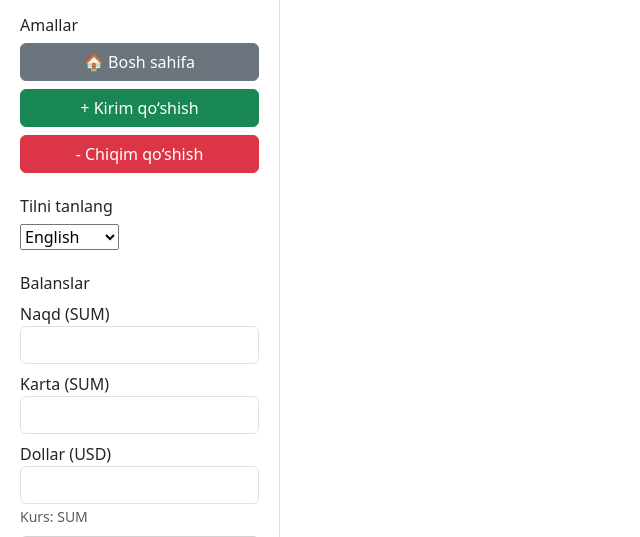
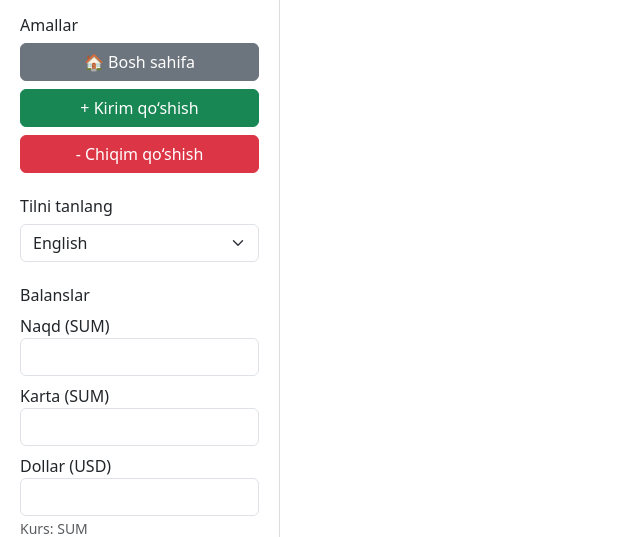
Before and after one commit to Sohib70/Kashelok, a Django app: page /home/index/ in a window 1280 px wide. Shown: the part 80-617 px from the top of the page, without its empty margins (0-640 px from the left). Run offline with Django 5.2, Linux system fonts and the light colour scheme; some libraries are stand-ins or nearby versions.

Commit message:
3 xil til qushildi1

```diff
--- a/templates/base.html
+++ b/templates/base.html
@@ -54,8 +54,8 @@
                 <h6>{% trans "Tilni tanlang" %}</h6>
                 <form method="post" action="{% url 'set_language' %}">
                     {% csrf_token %}
-    <input type="hidden" name="next" value="{{ request.path }}">
-    <select name="language" onchange="this.form.submit()">
+                    <input type="hidden" name="next" value="{{ request.get_full_path }}">
+                    <select name="language" onchange="this.form.submit()" class="form-select">
                         <option value="uz" {% if request.LANGUAGE_CODE == 'uz' %}selected{% endif %}>O‘zbekcha</option>
                         <option value="ru" {% if request.LANGUAGE_CODE == 'ru' %}selected{% endif %}>Русский</option>
                         <option value="en" {% if request.LANGUAGE_CODE == 'en' %}selected{% endif %}>English</option>
--- a/templates/dashboard.html
+++ b/templates/dashboard.html
@@ -2,6 +2,7 @@
 {% load humanize %}
 {% load i18n %}
 {% block content %}
+
 <h2>{% trans "Dashboard" %}</h2>
 
 <!-- Period va oraliq sana -->
@@ -58,7 +59,7 @@
         <div class="col-md-3 col-sm-6 mb-3">
             <div class="card p-2 text-center shadow-sm small-card">
                 {% if cat.icon %}
-                <img src="{{ cat.icon.url }}" width="160" class="mb-1"><br>
+                    <img src="{{ cat.icon.url }}" width="160" class="mb-1"><br>
                 {% endif %}
                 <strong>{{ cat.name }}</strong>
                 <p class="text-success mb-0">{{ cat.sum|intcomma }}</p>
@@ -74,7 +75,7 @@
         <div class="col-md-3 col-sm-6 mb-3">
             <div class="card p-2 text-center shadow-sm small-card">
                 {% if cat.icon %}
-                <img src="{{ cat.icon.url }}" width="160" class="mb-1"><br>
+                    <img src="{{ cat.icon.url }}" width="160" class="mb-1"><br>
                 {% endif %}
                 <strong>{{ cat.name }}</strong>
                 <p class="text-danger mb-0">{{ cat.sum|intcomma }}</p>
```
Also changed, not shown: db.sqlite3, locale/en/LC_MESSAGES/django.po, locale/ru/LC_MESSAGES/django.po, 2 other files. Lines whose indentation alone changed are shown as unchanged.
